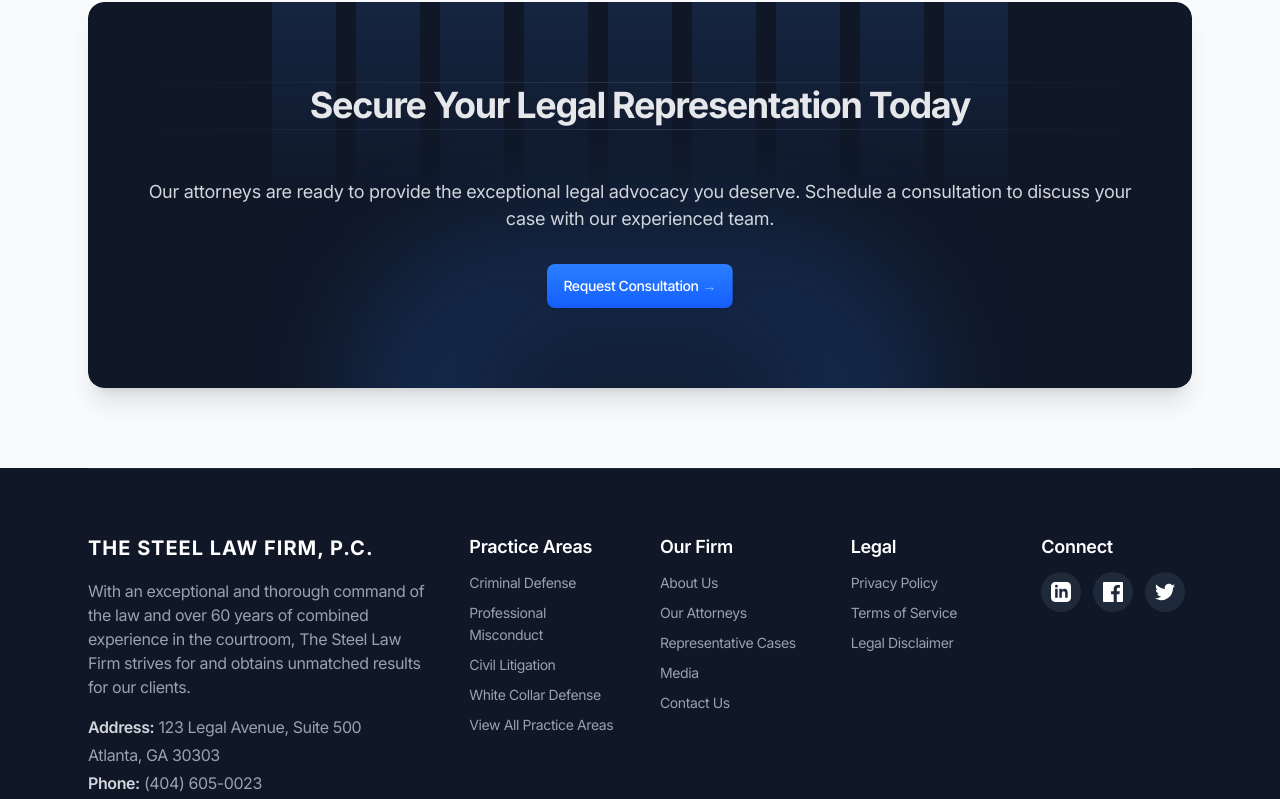
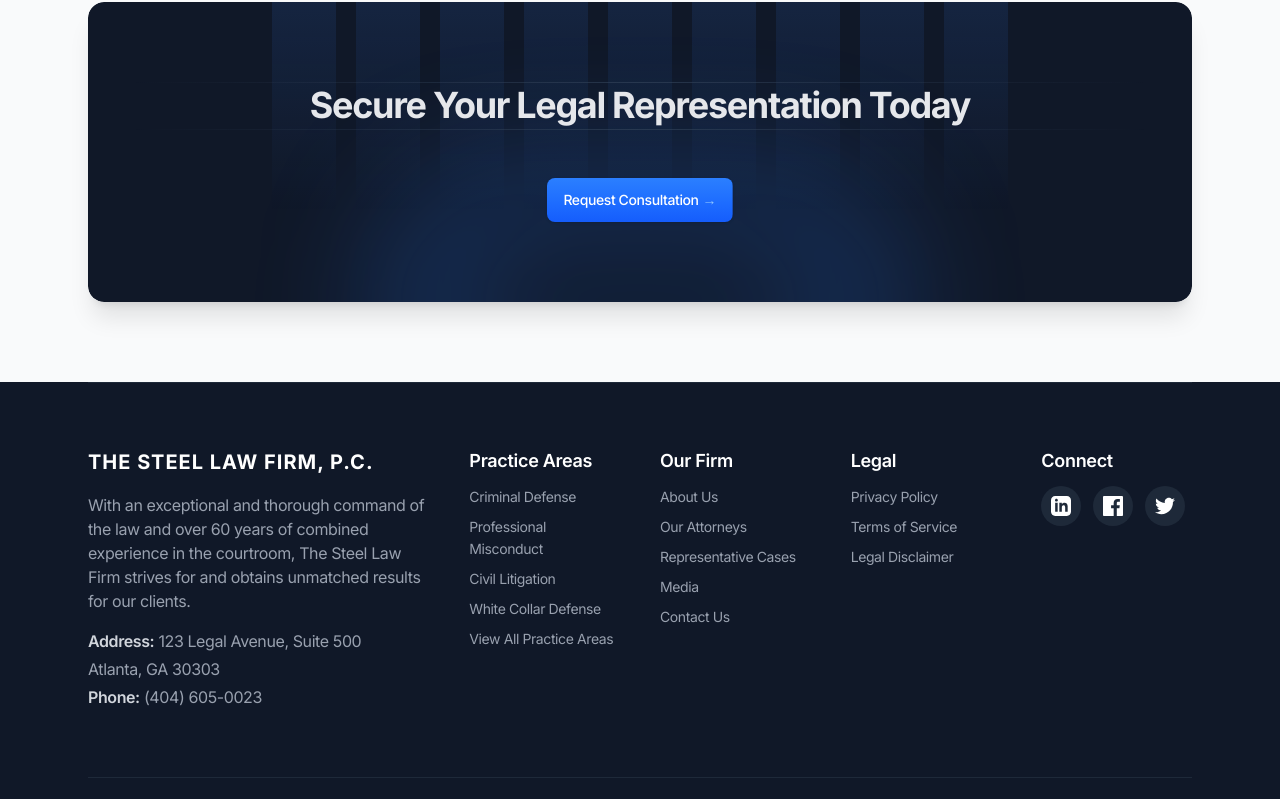
Before and after one commit to nathanroses/steelfirm, a Next.js app: page / in a window 1280 px wide. Shown: the part 4879-5678 px from the top of the page. Built offline with nearby package versions, Linux system fonts and the light colour scheme.

Commit message:
Update cta.tsx

```diff
--- a/components/cta.tsx
+++ b/components/cta.tsx
@@ -28,10 +28,6 @@ export default function ConsultationCta() {
             <h2 className="mb-6 border-y text-3xl font-bold text-gray-200 [border-image:linear-gradient(to_right,transparent,--theme(--color-slate-700/.7),transparent)1] md:mb-12 md:text-4xl">
               Secure Your Legal Representation Today
             </h2>
-            <p className="text-lg text-gray-300 mb-8">
-              Our attorneys are ready to provide the exceptional legal advocacy you deserve.
-              Schedule a consultation to discuss your case with our experienced team.
-            </p>
             <div className="mx-auto max-w-xs sm:flex sm:max-w-none sm:justify-center">
               <Link
                 className="btn group mb-4 w-full bg-linear-to-t from-blue-600 to-blue-500 bg-[length:100%_100%] bg-[bottom] text-white shadow-sm hover:bg-[length:100%_150%] sm:mb-0 sm:w-auto"
```
